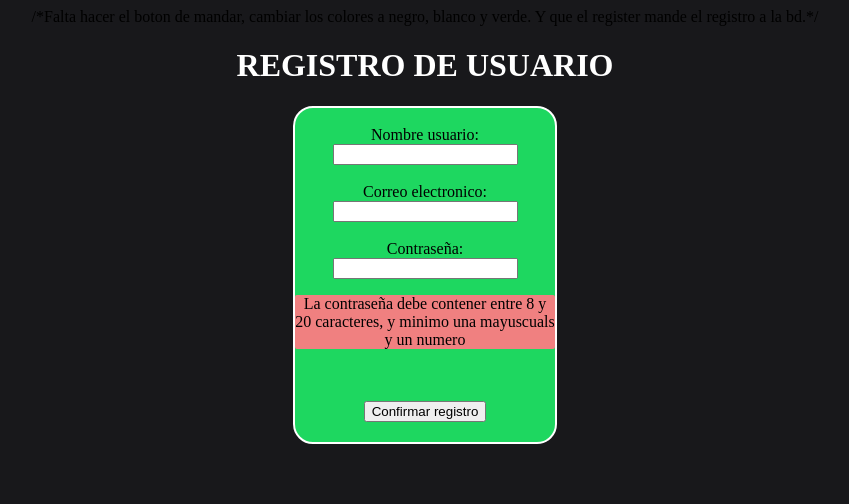
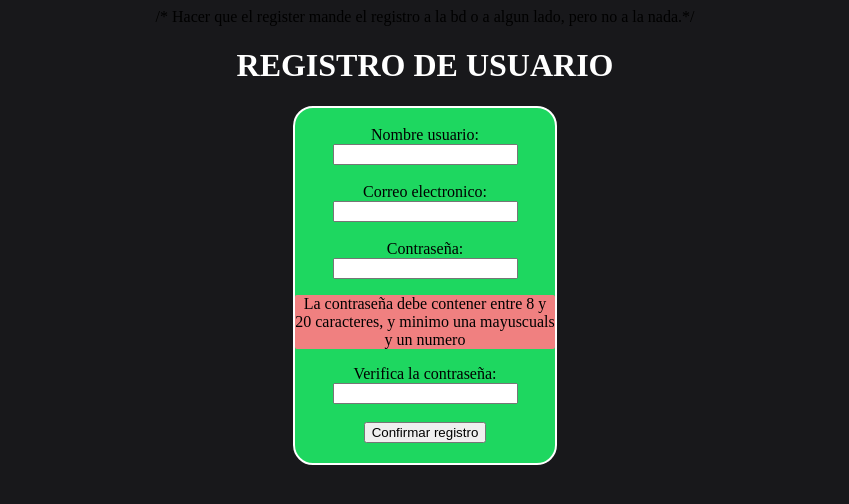
Before and after one commit to keelus/musify, a Django app: page /login in a window 1280 px wide. Shown: the top 504 px of the page, without its empty margins (215-1064 px from the left). Run offline with Django 5.2, Linux system fonts and the light colour scheme.

Commit message:
Pullido algunas cosas del registro.html

```diff
--- a/templates/registro.html
+++ b/templates/registro.html
@@ -6,8 +6,7 @@
     <link rel="stylesheet" href="/static/css/registro.css">
 </head>
 <body>
-    /*Falta hacer el boton de mandar, cambiar los colores a negro, blanco y verde.
-    Y que el register mande el registro a la bd.*/
+    /* Hacer que el register mande el registro a la bd o a algun lado, pero no a la nada.*/
     <h1>REGISTRO DE USUARIO</h1>
 
     <form action="server.php" method="post" id="registro-1">
@@ -28,6 +27,10 @@
             minlength="6" maxlength="20" pattern="(?=.*[A-Z]) (?=.*\d)">
         <p id="aviso-contra">La contraseña debe contener entre 8 y 20 caracteres, y minimo una mayuscuals y un numero </p>
 
+        <label for="verif-contra">Verifica la contraseña:</label>
+        <input type="password" name="verif-contra" id="verif-contra" required
+            minlength="6" maxlength="20" pattern="(?=.*[A-Z]) (?=.*\d)">
+
         <br><br>
 
         <input type="submit" value="Confirmar registro">
```
